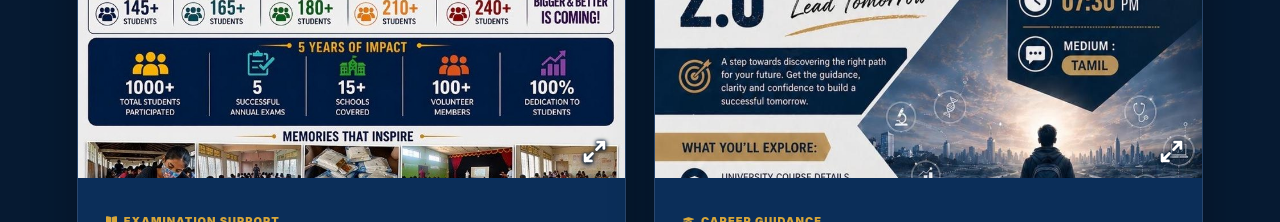
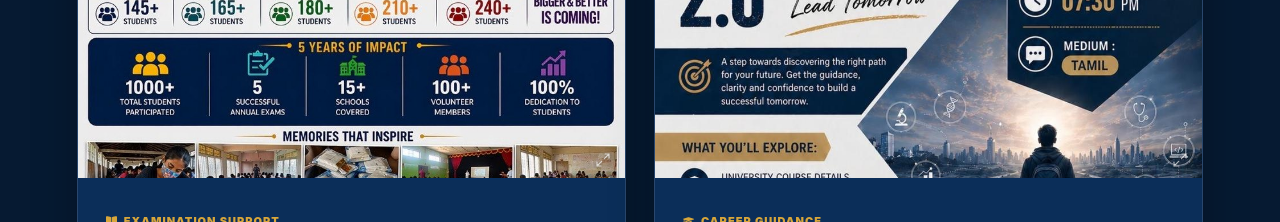
Before and after one commit to Yathi2401/EMSAM-Website, a React (Vite) app in the folder frontend/: page / in a window 1280 px wide. Shown: the part 1960-2182 px from the top of the page. Built offline with nearby package versions, Linux system fonts and the light colour scheme; no server answers.

Commit message:
Make photo expand arrows smaller and more subtle

```diff
--- a/frontend/src/components/PosterImage.css
+++ b/frontend/src/components/PosterImage.css
@@ -12,21 +12,28 @@
 
 .poster-link-hint {
   position: absolute;
-  bottom: 12px;
-  right: 12px;
+  bottom: 10px;
+  right: 10px;
   display: grid;
   place-items: center;
-  width: 38px;
-  height: 38px;
+  width: 24px;
+  height: 24px;
   border: 0;
   background: transparent;
   color: #fff;
-  font-size: 19px;
+  opacity: 0.65;
   pointer-events: none;
 }
-.poster-link-hint svg { width: 25px; height: 25px; filter: drop-shadow(0 1px 2px #071b33) drop-shadow(0 0 1px #071b33); }
-.poster-link:hover .poster-link-hint,
-.poster-link:focus-visible .poster-link-hint { color: #fff; transform: scale(1.08); }
+.poster-link-hint svg {
+  width: 16px;
+  height: 16px;
+  stroke-width: 1.8;
+  filter: drop-shadow(0 1px 1px rgba(0, 0, 0, 0.45));
+}
+.poster-link:focus-visible .poster-link-hint { opacity: 1; }
+@media (hover: hover) {
+  .poster-link:hover .poster-link-hint { opacity: 1; }
+}
 
 .pathfinder-main-poster .poster-link { height: 100%; }
 
@@ -84,7 +91,8 @@ body:has(.poster-dialog[open]) #root { filter: blur(6px); }
   .poster-dialog-close { top: 12px; right: 12px; }
 }
 @media (prefers-reduced-motion: no-preference) {
-  .poster-link-hint, .poster-dialog-close { transition: background 160ms ease, color 160ms ease, box-shadow 160ms ease; }
+  .poster-link-hint { transition: opacity 180ms ease; }
+  .poster-dialog-close { transition: color 160ms ease; }
   .poster-dialog[open] { animation: poster-appear 180ms ease-out; }
   @keyframes poster-appear { from { opacity: 0; } to { opacity: 1; } }
 }
```
